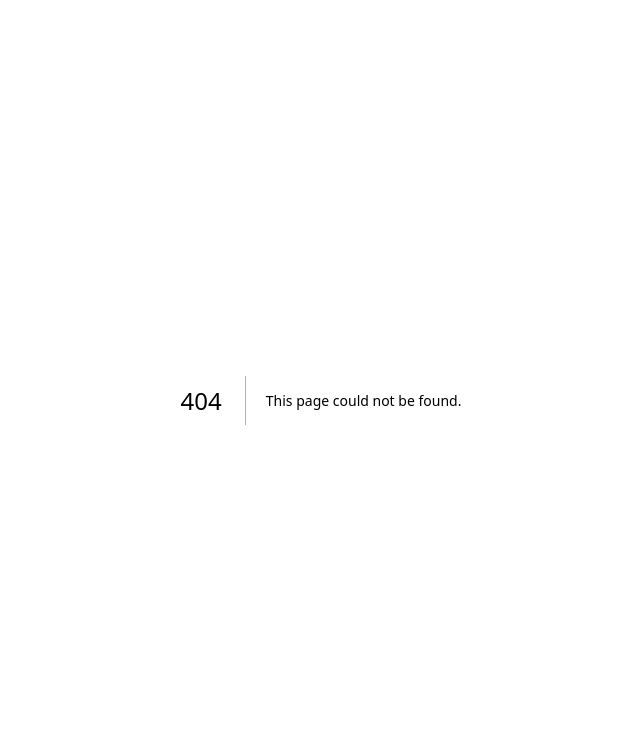
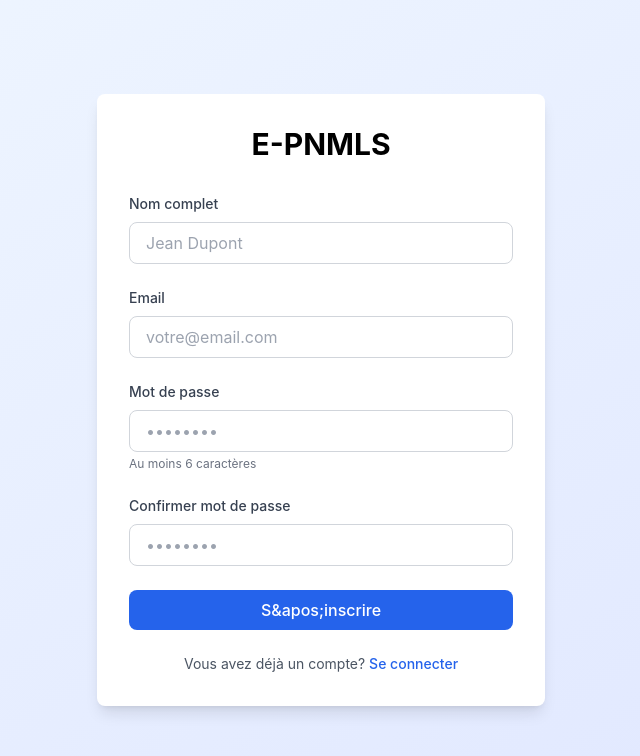
Before and after one commit to gabriel429/epnmls.cd, a Next.js app: page /signup in a window 1280 px wide. Before the commit this address had no page. Shown: the top 756 px of the page, without its empty margins (319-959 px from the left). Built offline with nearby package versions, Linux system fonts and the light colour scheme.

Commit message:
✨ Add signup page with email verification

```diff
--- /dev/null
+++ b/src/app/(auth)/signup/page.tsx
@@ -0,0 +1,183 @@
+'use client';
+
+import { useState } from 'react';
+import { supabase } from '@/lib/supabase';
+import { useRouter } from 'next/navigation';
+
+export default function SignupPage() {
+  const [email, setEmail] = useState('');
+  const [password, setPassword] = useState('');
+  const [confirmPassword, setConfirmPassword] = useState('');
+  const [name, setName] = useState('');
+  const [loading, setLoading] = useState(false);
+  const [error, setError] = useState<string | null>(null);
+  const [success, setSuccess] = useState(false);
+  const router = useRouter();
+
+  const handleSignup = async (e: React.FormEvent) => {
+    e.preventDefault();
+    setLoading(true);
+    setError(null);
+
+    // Validations
+    if (!email || !password || !name) {
+      setError('Tous les champs sont requis');
+      setLoading(false);
+      return;
+    }
+
+    if (password !== confirmPassword) {
+      setError('Les mots de passe ne correspondent pas');
+      setLoading(false);
+      return;
+    }
+
+    if (password.length < 6) {
+      setError('Le mot de passe doit contenir au moins 6 caractères');
+      setLoading(false);
+      return;
+    }
+
+    try {
+      // Créer l'utilisateur avec Supabase Auth
+      const { data, error: signupError } = await supabase.auth.signUp({
+        email,
+        password,
+        options: {
+          data: {
+            name,
+          },
+        },
+      });
+
+      if (signupError) {
+        setError(signupError.message);
+      } else {
+        setSuccess(true);
+        // Rediriger vers la page de connexion après 2 secondes
+        setTimeout(() => {
+          router.push('/auth/login?registered=true');
+        }, 2000);
+      }
+    } catch (err) {
+      setError('Une erreur est survenue');
+    } finally {
+      setLoading(false);
+    }
+  };
+
+  if (success) {
+    return (
+      <main className="min-h-screen flex items-center justify-center bg-gradient-to-br from-blue-50 to-indigo-100">
+        <div className="w-full max-w-md">
+          <div className="bg-white rounded-lg shadow-lg p-8 text-center">
+            <div className="text-5xl mb-4">✅</div>
+            <h2 className="text-2xl font-bold text-green-600 mb-2">
+              Inscription réussie!
+            </h2>
+            <p className="text-gray-600 mb-4">
+              Un email de confirmation a été envoyé à <strong>{email}</strong>
+            </p>
+            <p className="text-gray-500 text-sm">
+              Redirection vers la connexion...
+            </p>
+          </div>
+        </div>
+      </main>
+    );
+  }
+
+  return (
+    <main className="min-h-screen flex items-center justify-center bg-gradient-to-br from-blue-50 to-indigo-100">
+      <div className="w-full max-w-md">
+        <div className="bg-white rounded-lg shadow-lg p-8">
+          <h1 className="text-3xl font-bold text-center mb-8">
+            E-PNMLS
+          </h1>
+
+          <form onSubmit={handleSignup} className="space-y-6">
+            {error && (
+              <div className="p-4 bg-red-50 border border-red-200 rounded-lg text-red-700 text-sm">
+                {error}
+              </div>
+            )}
+
+            <div>
+              <label className="block text-sm font-medium text-gray-700 mb-2">
+                Nom complet
+              </label>
+              <input
+                type="text"
+                value={name}
+                onChange={(e) => setName(e.target.value)}
+                placeholder="Jean Dupont"
+                className="w-full px-4 py-2 border border-gray-300 rounded-lg focus:ring-2 focus:ring-blue-500 focus:border-transparent"
+                required
+              />
+            </div>
+
+            <div>
+              <label className="block text-sm font-medium text-gray-700 mb-2">
+                Email
+              </label>
+              <input
+                type="email"
+                value={email}
+                onChange={(e) => setEmail(e.target.value)}
+                placeholder="votre@email.com"
+                className="w-full px-4 py-2 border border-gray-300 rounded-lg focus:ring-2 focus:ring-blue-500 focus:border-transparent"
+                required
+              />
+            </div>
+
+            <div>
+              <label className="block text-sm font-medium text-gray-700 mb-2">
+                Mot de passe
+              </label>
+              <input
+                type="password"
+                value={password}
+                onChange={(e) => setPassword(e.target.value)}
+                placeholder="••••••••"
+                className="w-full px-4 py-2 border border-gray-300 rounded-lg focus:ring-2 focus:ring-blue-500 focus:border-transparent"
+                required
+              />
+              <p className="text-xs text-gray-500 mt-1">
+                Au moins 6 caractères
+              </p>
+            </div>
+
+            <div>
+              <label className="block text-sm font-medium text-gray-700 mb-2">
+                Confirmer mot de passe
+              </label>
+              <input
+                type="password"
+                value={confirmPassword}
+                onChange={(e) => setConfirmPassword(e.target.value)}
+                placeholder="••••••••"
+                className="w-full px-4 py-2 border border-gray-300 rounded-lg focus:ring-2 focus:ring-blue-500 focus:border-transparent"
+                required
+              />
+            </div>
+
+            <button
+              type="submit"
+              disabled={loading}
+              className="w-full btn btn-primary"
+            >
+              {loading ? 'Inscription en cours...' : 'S&apos;inscrire'}
+            </button>
+          </form>
+
+          <div className="mt-6 text-center text-sm text-gray-600">
+            Vous avez déjà un compte?{' '}
+            <a href="/auth/login" className="text-blue-600 hover:underline font-medium">
+              Se connecter
+            </a>
+          </div>
+        </div>
+      </div>
+    </main>
+  );
+}
```
